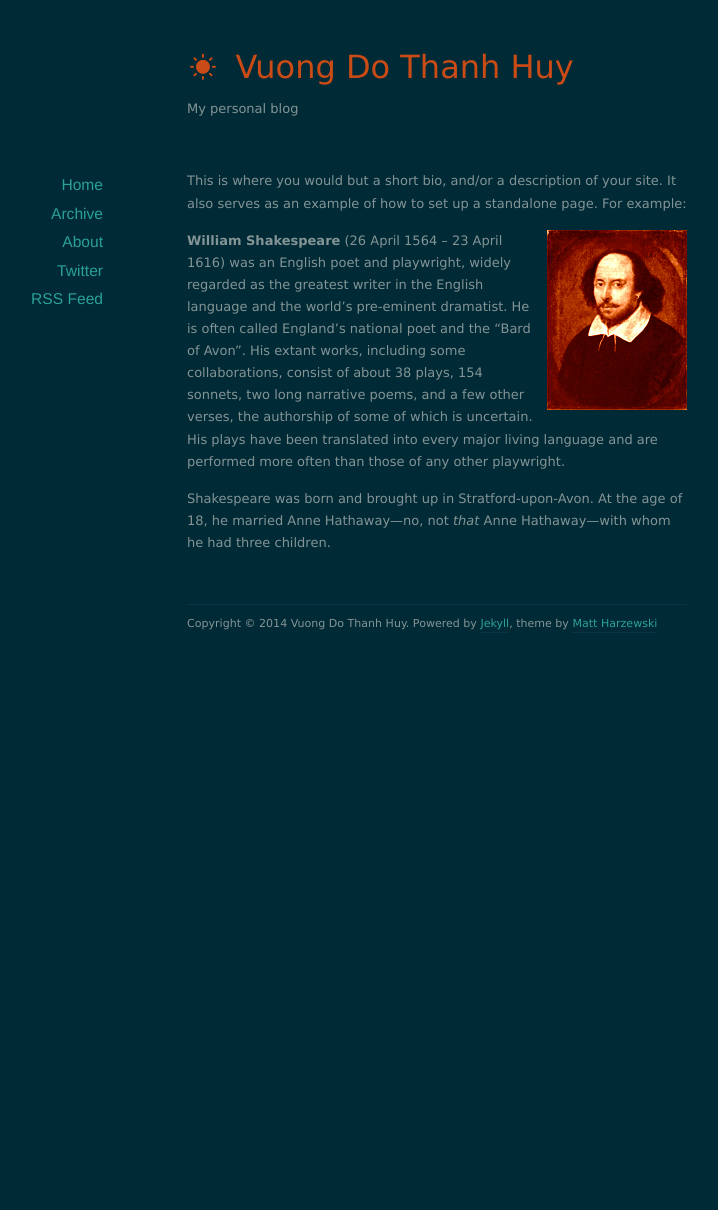
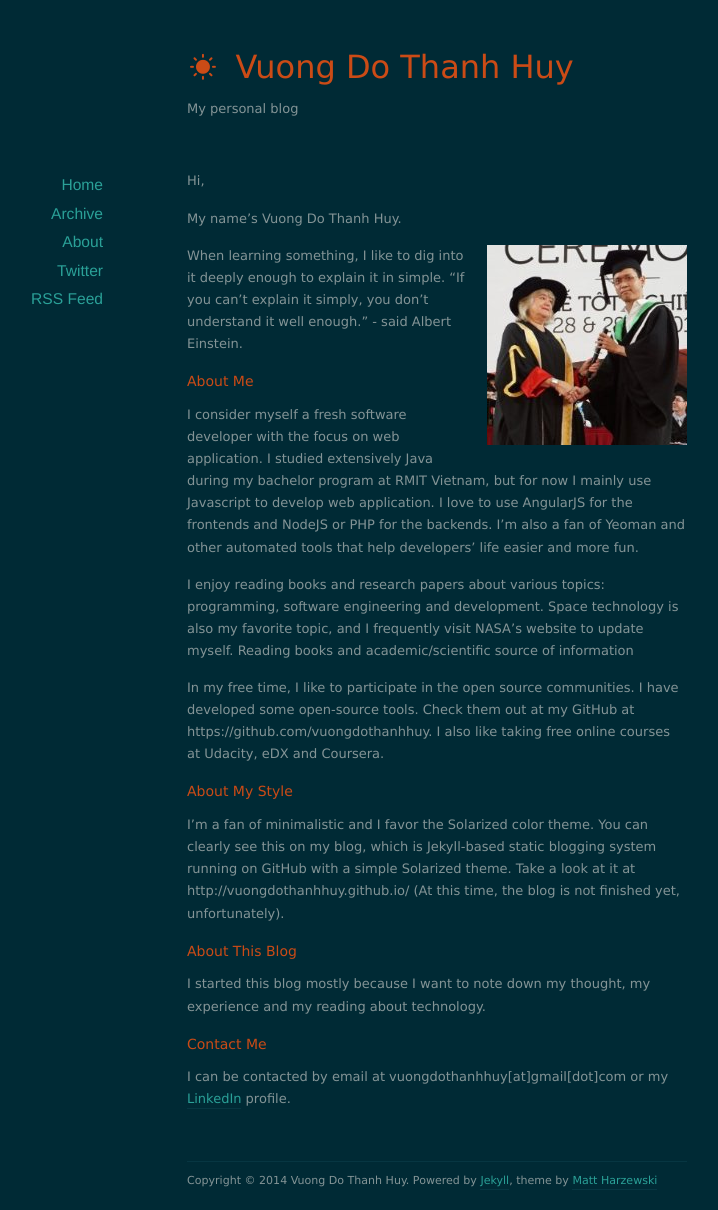
Before and after one commit to vuongdothanhhuy/vuongdothanhhuy.github.io, a Jekyll site: the page built from about/index.markdown, in a window 1280 px wide. Shown: the whole page, without its empty margins (203-921 px from the left). Built offline with Jekyll 4.4.1, drawn with Linux system fonts in a browser that asks for light colours; nearby versions of some CDN libraries; comment, search, counter and statistics services are not loaded; before the commit the page ends 900 px from its top, so only the background shows below that.

Commit message:
edit about me

```diff
--- a/about/index.markdown
+++ b/about/index.markdown
@@ -3,9 +3,30 @@ layout: default
 title: About
 ---
 
-This is where you would but a short bio, and/or a description of your site. It also serves as an example of how to set up a standalone page. For example:
+Hi,
 
-<img src="/images/shakespeare.png" class="right" />
-**William Shakespeare** (26 April 1564 – 23 April 1616) was an English poet and playwright, widely regarded as the greatest writer in the English language and the world's pre-eminent dramatist. He is often called England's national poet and the "Bard of Avon". His extant works, including some collaborations, consist of about 38 plays, 154 sonnets, two long narrative poems, and a few other verses, the authorship of some of which is uncertain. His plays have been translated into every major living language and are performed more often than those of any other playwright.
+My name's Vuong Do Thanh Huy.
 
-Shakespeare was born and brought up in Stratford-upon-Avon. At the age of 18, he married Anne Hathaway—no, not *that* Anne Hathaway—with whom he had three children.
+<img src="/images/about-me.jpg" class="right" />
+
+When learning something, I like to dig into it deeply enough to explain it in simple. "If you can't explain it simply, you don't understand it well enough." - said Albert Einstein.
+
+### About Me
+
+I consider myself a fresh software developer with the focus on web application. I studied extensively Java during my bachelor program at RMIT Vietnam, but for now I mainly use Javascript to develop web application. I love to use AngularJS for the frontends and NodeJS or PHP for the backends. I'm also a fan of Yeoman and other automated tools that help developers' life easier and more fun.
+
+I enjoy reading books and research papers about various topics: programming, software engineering and development. Space technology is also my favorite topic, and I frequently visit NASA's website to update myself. Reading books and academic/scientific source of information
+
+In my free time, I like to participate in the open source communities. I have developed some open-source tools. Check them out at my GitHub at https://github.com/vuongdothanhhuy. I also like taking free online courses at Udacity, eDX and Coursera.
+
+### About My Style
+
+I'm a fan of minimalistic and I favor the Solarized color theme. You can clearly see this on my blog, which is Jekyll-based static blogging system running on GitHub with a simple Solarized theme. Take a look at it at http://vuongdothanhhuy.github.io/ (At this time, the blog is not finished yet, unfortunately).
+
+### About This Blog
+
+I started this blog mostly because I want to note down my thought, my experience and my reading about technology.
+
+### Contact Me
+
+I can be contacted by email at vuongdothanhhuy[at]gmail[dot]com or my [LinkedIn](https://www.linkedin.com/in/huyvuongdothanh) profile.
```
Also changed, not shown: Gemfile (+6 -1 lines), _drafts/parse-baas.md (added, +4 -0 lines), _drafts/the-journey-to-javascript.md (added, +12 -0 lines), Gemfile.lock, images/about-me.jpg (added), images/shakespeare.png (deleted).
